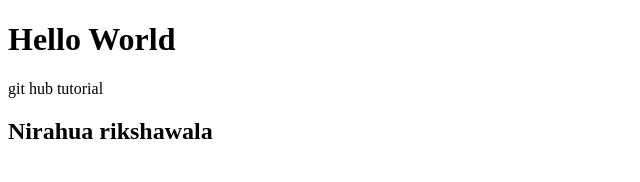
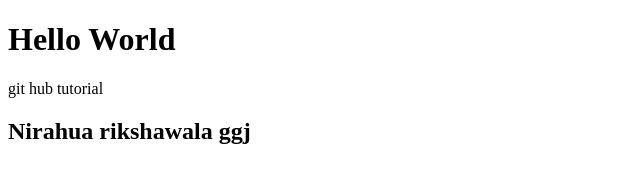
Before and after one commit to Akumari-123/NewDemoGithub, a plain HTML site: page index.html in a window 1280 px wide. Shown: the full height of the page, 0-640 px from the left. Drawn offline with Linux system fonts and the light colour scheme.

Commit message:
Update index.html

```diff
--- a/index.html
+++ b/index.html
@@ -8,6 +8,6 @@
 <body>
   <h1>Hello World</h1>
   <p>git hub tutorial</p>
-  <h2> Nirahua rikshawala </h2>
+  <h2> Nirahua rikshawala ggj</h2>
 </body>
 </html>
```
